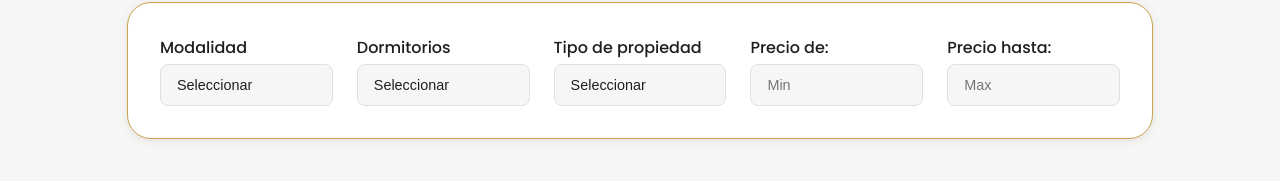
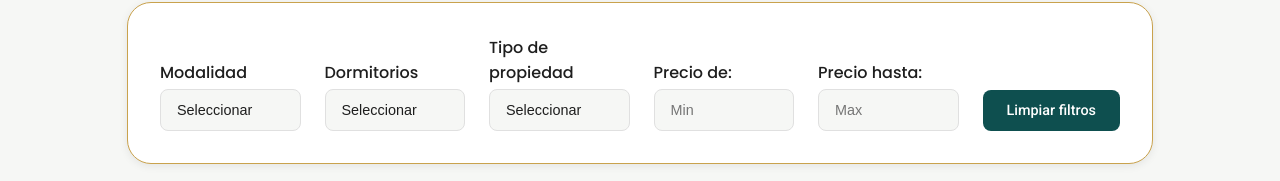
Before and after one commit to patriciasanttos/projeto-imobiliaria, a React (Vite) app: page /propiedades in a window 1280 px wide. Shown: the part 412-593 px from the top of the page. Built offline with nearby package versions, Linux system fonts and the light colour scheme; no server answers; a web font is replaced by a local one.

Commit message:
Added clear filter

```diff
--- a/src/Components/PropertiesFilter/PropertiesFilter.jsx
+++ b/src/Components/PropertiesFilter/PropertiesFilter.jsx
@@ -14,6 +14,16 @@ function PropertiesFilter({ filters, setFilters }) {
       ...prev,
       [name]: value,
     }));
+  };
+
+  const onClickClear = () => {
+    setFilters({
+      operationType: "",
+      bedrooms: "",
+      propertyType: "",
+      minPrice: "",
+      maxPrice: "",
+    });
   };
 
   return (
@@ -88,9 +98,9 @@ function PropertiesFilter({ filters, setFilters }) {
         />
       </div>
 
-      {/* <button className="property-filter__btn" onClick={onClickSearch}>
-        Buscar
-      </button> */}
+      <button className="property-filter__btn" onClick={onClickClear}>
+        Limpiar filtros
+      </button>
     </div>
   );
 }
```
